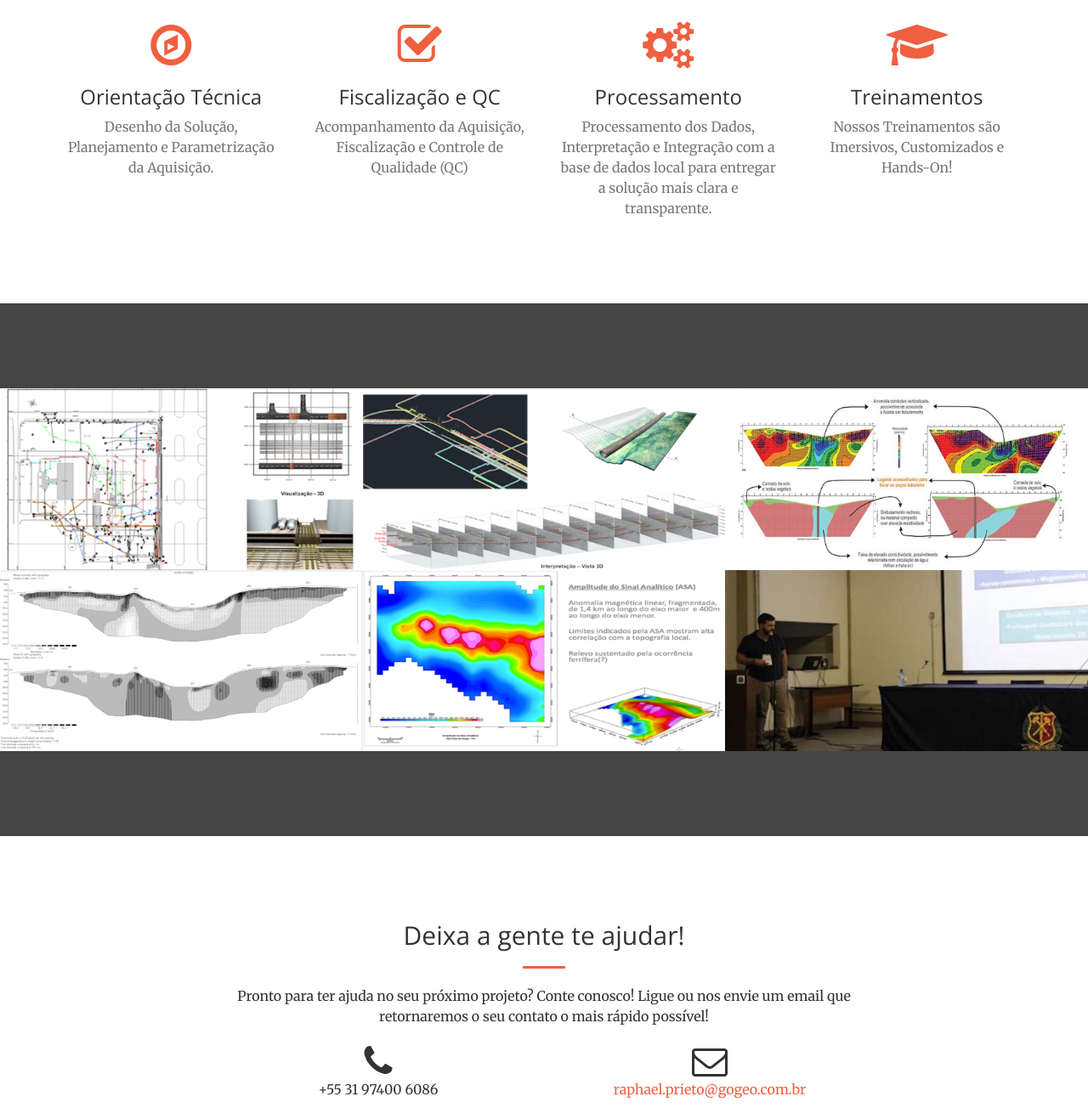
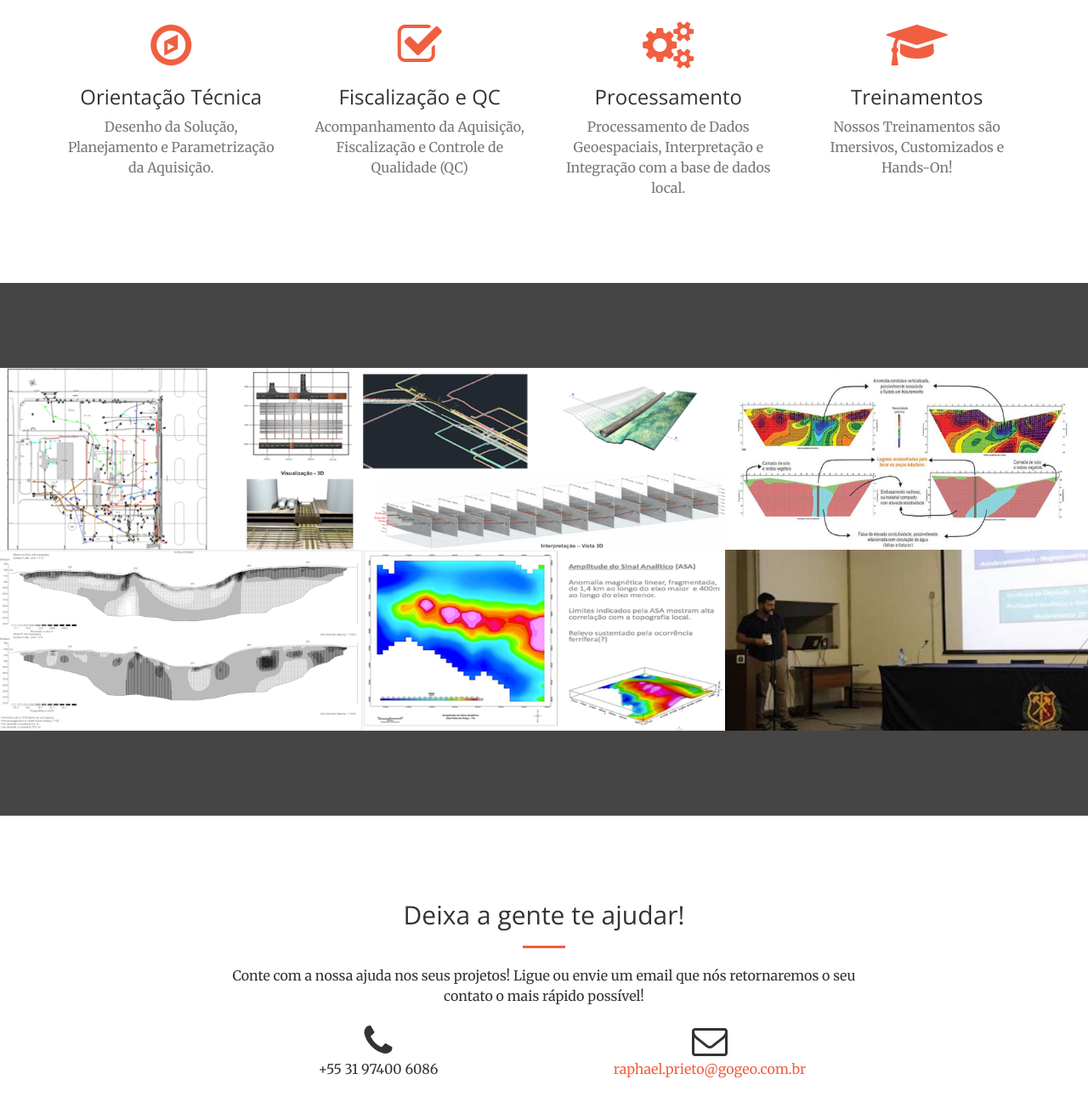
Before and after one commit to rapha-fernandes/GoGEO, a website: page index.html in a window 1280 px wide. Shown: the part 1540-2857 px from the top of the page at 85% size. Drawn offline with nearby package versions, Linux system fonts and the light colour scheme.

Commit message:
Atualização dos serviços e do contato

```diff
--- a/index.html
+++ b/index.html
@@ -124,7 +124,7 @@
                     <div class="service-box">
                         <i class="fa fa-4x fa-gears text-primary sr-icons"></i>
                         <h3>Processamento</h3>
-                        <p class="text-muted">Processamento dos Dados, Interpretação e Integração com a base de dados local para entregar a solução mais clara e transparente.</p>
+                        <p class="text-muted">Processamento de Dados Geoespaciais, Interpretação e Integração com a base de dados local.</p>
                     </div>
                 </div>
                 <div class="col-lg-3 col-md-6 text-center">
@@ -259,7 +259,7 @@
                 <div class="col-lg-8 col-lg-offset-2 text-center">
                     <h2 class="section-heading">Deixa a gente te ajudar!</h2>
                     <hr class="primary">
-                    <p>Pronto para ter ajuda no seu próximo projeto? Conte conosco! Ligue ou nos envie um email que retornaremos o seu contato o mais rápido possível!</p>
+                    <p>Conte com a nossa ajuda nos seus projetos! Ligue ou envie um email que nós retornaremos o seu contato o mais rápido possível!</p>
                 </div>
                 <div class="col-lg-4 col-lg-offset-2 text-center">
                     <i class="fa fa-phone fa-3x sr-contact"></i>
```
